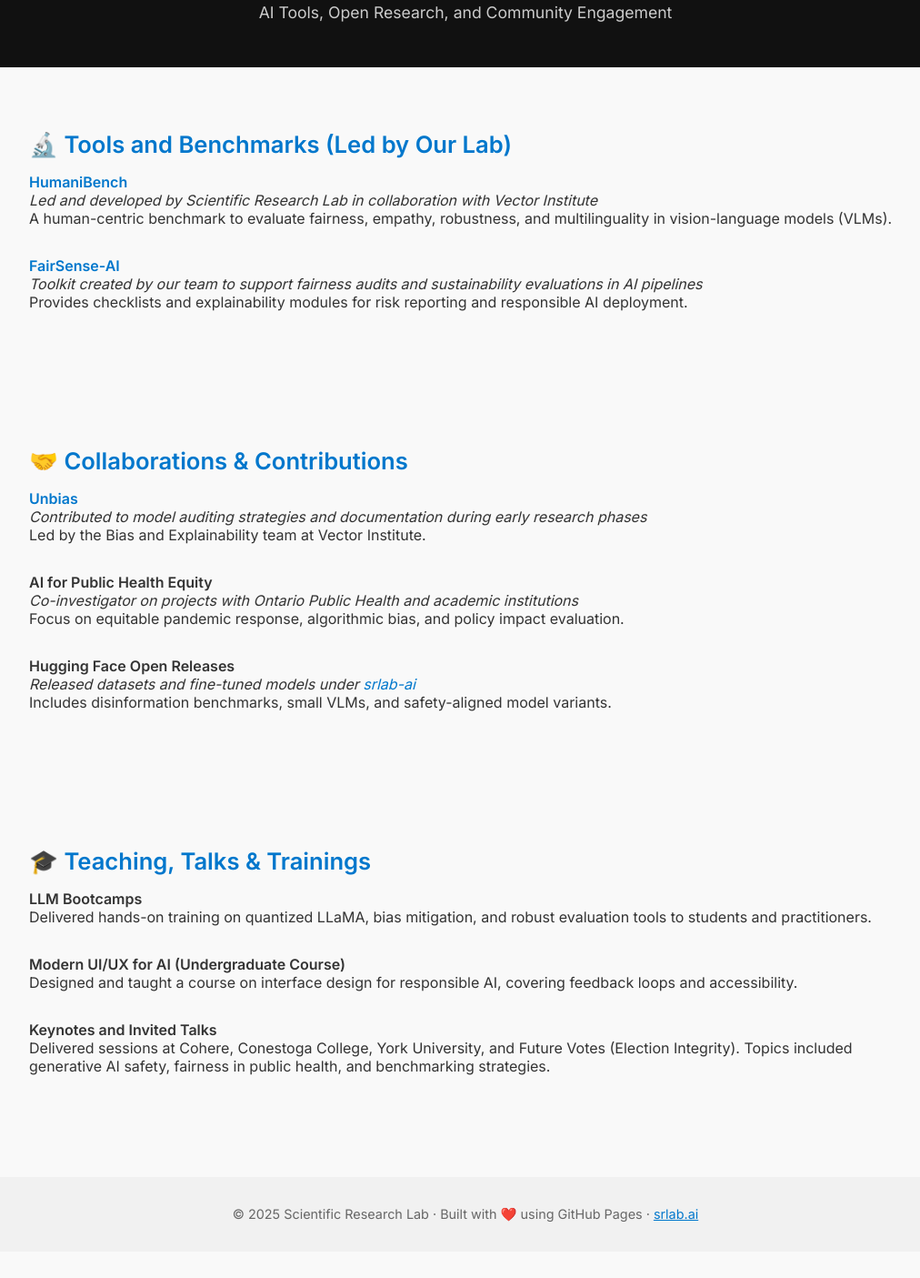
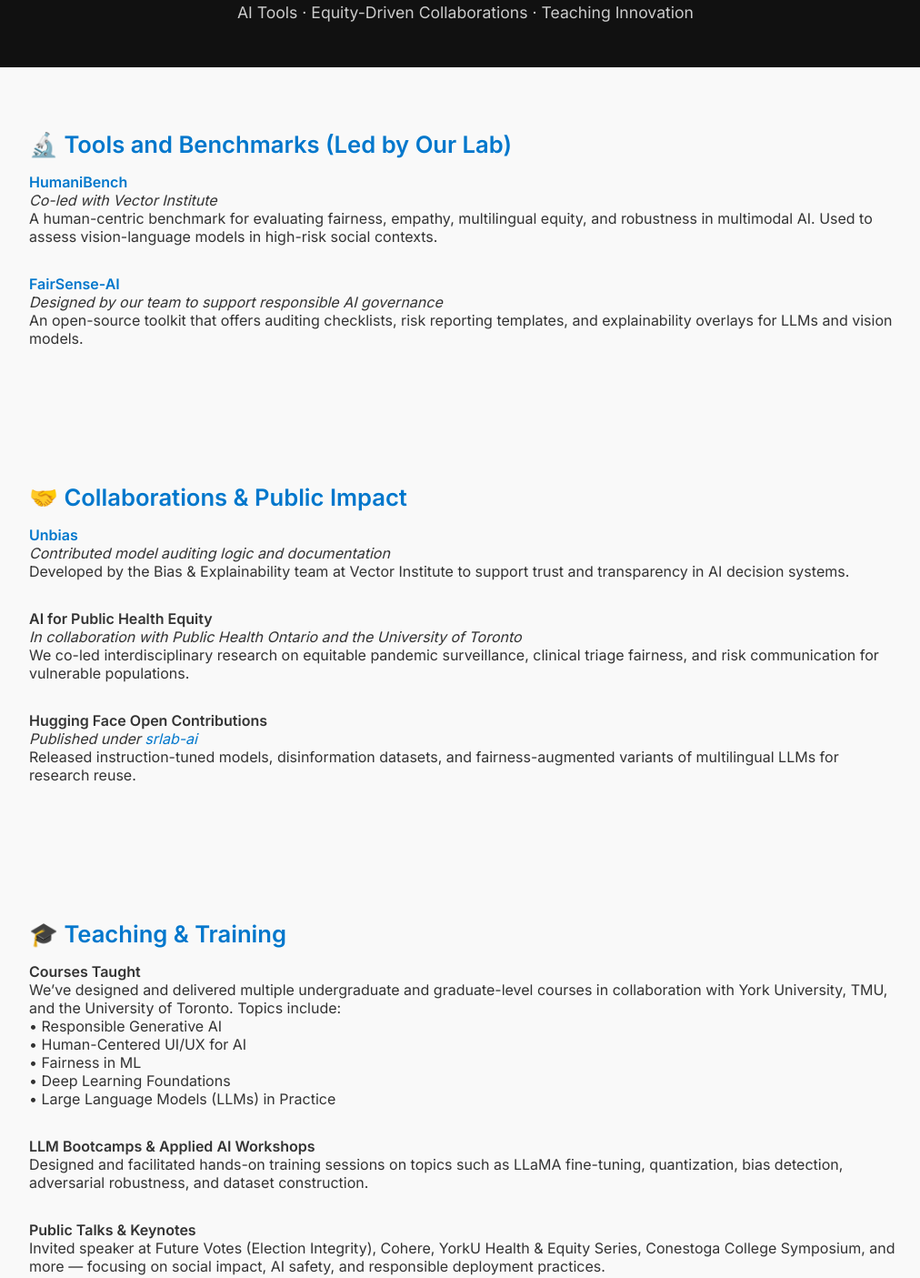
Before and after one commit to srlab-ai/srlab-ai.github.io, a plain HTML site: page projects.html in a window 1280 px wide. Shown: the part 154-1559 px from the top of the page at 91% size, without its empty margins (128-1140 px from the left). Before the commit the page ends 1530 px from the top, so only its background shows below. Drawn offline with Linux system fonts and the light colour scheme.

Commit message:
Update projects.html

```diff
--- a/projects.html
+++ b/projects.html
@@ -84,7 +84,7 @@
 
 <header>
   <h1>Our Projects</h1>
-  <p class="subtitle">AI Tools, Open Research, and Community Engagement</p>
+  <p class="subtitle">AI Tools · Equity-Driven Collaborations · Teaching Innovation</p>
 </header>
 
 <section>
@@ -92,55 +92,60 @@
 
   <div class="project">
     <strong><a href="https://vectorinstitute.github.io/HumaniBench/" target="_blank">HumaniBench</a></strong><br>
-    <em>Led and developed by Scientific Research Lab in collaboration with Vector Institute</em><br>
-    A human-centric benchmark to evaluate fairness, empathy, robustness, and multilinguality in vision-language models (VLMs).
+    <em>Co-led with Vector Institute</em><br>
+    A human-centric benchmark for evaluating fairness, empathy, multilingual equity, and robustness in multimodal AI. Used to assess vision-language models in high-risk social contexts.
   </div>
 
   <div class="project">
     <strong><a href="https://vectorinstitute.github.io/FairSense-AI/" target="_blank">FairSense-AI</a></strong><br>
-    <em>Toolkit created by our team to support fairness audits and sustainability evaluations in AI pipelines</em><br>
-    Provides checklists and explainability modules for risk reporting and responsible AI deployment.
+    <em>Designed by our team to support responsible AI governance</em><br>
+    An open-source toolkit that offers auditing checklists, risk reporting templates, and explainability overlays for LLMs and vision models.
   </div>
 </section>
 
 <section>
-  <h2>🤝 Collaborations & Contributions</h2>
+  <h2>🤝 Collaborations & Public Impact</h2>
 
   <div class="project">
     <strong><a href="https://unbias-mkdocs.readthedocs.io/en/latest/" target="_blank">Unbias</a></strong><br>
-    <em>Contributed to model auditing strategies and documentation during early research phases</em><br>
-    Led by the Bias and Explainability team at Vector Institute.
+    <em>Contributed model auditing logic and documentation</em><br>
+    Developed by the Bias & Explainability team at Vector Institute to support trust and transparency in AI decision systems.
   </div>
 
   <div class="project">
     <strong>AI for Public Health Equity</strong><br>
-    <em>Co-investigator on projects with Ontario Public Health and academic institutions</em><br>
-    Focus on equitable pandemic response, algorithmic bias, and policy impact evaluation.
+    <em>In collaboration with Public Health Ontario and the University of Toronto</em><br>
+    We co-led interdisciplinary research on equitable pandemic surveillance, clinical triage fairness, and risk communication for vulnerable populations.
   </div>
 
   <div class="project">
-    <strong>Hugging Face Open Releases</strong><br>
-    <em>Released datasets and fine-tuned models under <a href="https://huggingface.co/srlab-ai" target="_blank">srlab-ai</a></em><br>
-    Includes disinformation benchmarks, small VLMs, and safety-aligned model variants.
+    <strong>Hugging Face Open Contributions</strong><br>
+    <em>Published under <a href="https://huggingface.co/srlab-ai" target="_blank">srlab-ai</a></em><br>
+    Released instruction-tuned models, disinformation datasets, and fairness-augmented variants of multilingual LLMs for research reuse.
   </div>
 </section>
 
 <section>
-  <h2>🎓 Teaching, Talks & Trainings</h2>
+  <h2>🎓 Teaching & Training</h2>
 
   <div class="project">
-    <strong>LLM Bootcamps</strong><br>
-    Delivered hands-on training on quantized LLaMA, bias mitigation, and robust evaluation tools to students and practitioners.
+    <strong>Courses Taught</strong><br>
+    We’ve designed and delivered multiple undergraduate and graduate-level courses in collaboration with York University, TMU, and the University of Toronto. Topics include:<br>
+    • Responsible Generative AI<br>
+    • Human-Centered UI/UX for AI<br>
+    • Fairness in ML<br>
+    • Deep Learning Foundations<br>
+    • Large Language Models (LLMs) in Practice
   </div>
 
   <div class="project">
-    <strong>Modern UI/UX for AI (Undergraduate Course)</strong><br>
-    Designed and taught a course on interface design for responsible AI, covering feedback loops and accessibility.
+    <strong>LLM Bootcamps & Applied AI Workshops</strong><br>
+    Designed and facilitated hands-on training sessions on topics such as LLaMA fine-tuning, quantization, bias detection, adversarial robustness, and dataset construction.
   </div>
 
   <div class="project">
-    <strong>Keynotes and Invited Talks</strong><br>
-    Delivered sessions at Cohere, Conestoga College, York University, and Future Votes (Election Integrity). Topics included generative AI safety, fairness in public health, and benchmarking strategies.
+    <strong>Public Talks & Keynotes</strong><br>
+    Invited speaker at Future Votes (Election Integrity), Cohere, YorkU Health & Equity Series, Conestoga College Symposium, and more — focusing on social impact, AI safety, and responsible deployment practices.
   </div>
 </section>
 
```
